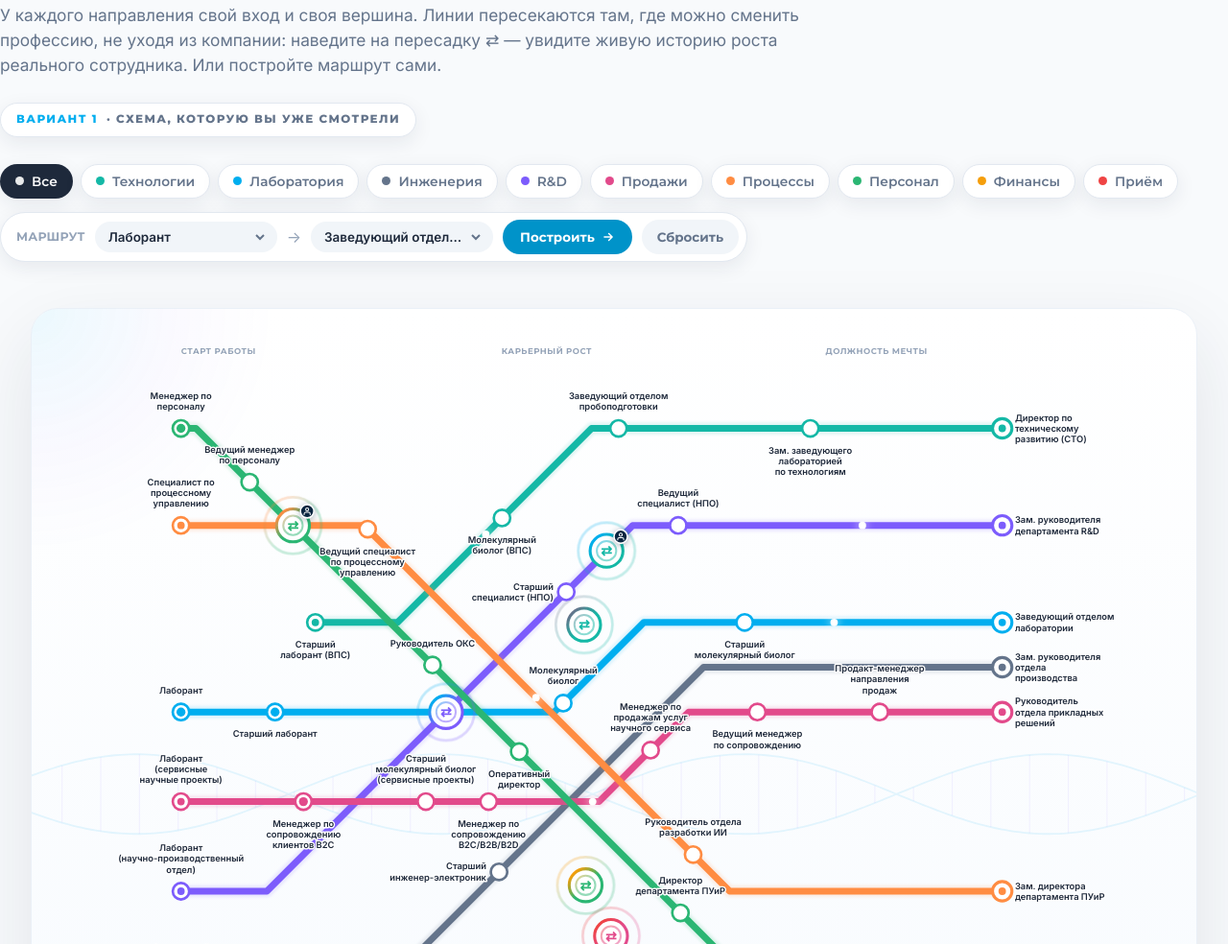
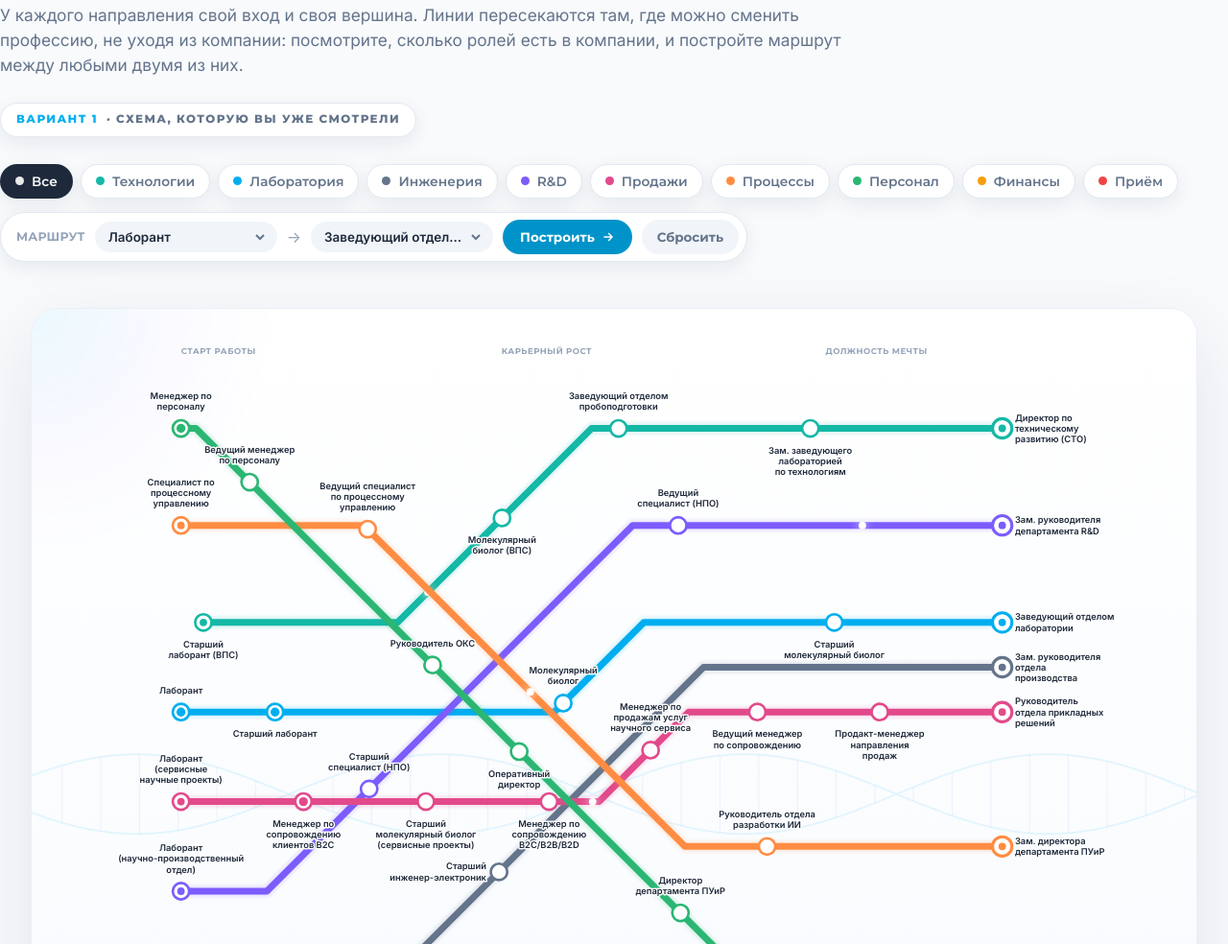
Before and after one commit to varvarayukhina/genomed-career, a plain HTML site: page metro.html in a window 1280 px wide. Shown: the part 156-1140 px from the top of the page at 96% size. Drawn offline with Linux system fonts and the light colour scheme.

Commit message:
Обе карты: компактизация веток, подписи разведены без наложений и не лежат на чужих линиях; на верхней убраны переходы, вместо них общий текст о выборе пути

```diff
--- a/metro.html
+++ b/metro.html
@@ -256,6 +256,13 @@
     letter-spacing:-.02em; margin:26px 0 0; line-height:1.15}
   .vsplit p.lead{margin-top:12px}
   .vframe{width:100%; border:0; display:block; margin-top:8px; background:transparent}
+
+  .about{margin:26px 0 0;background:#fff;border:1px solid #E7EDF4;border-radius:18px;
+    padding:22px 26px;box-shadow:var(--shadow-sm)}
+  .about h3{font-family:var(--display);font-weight:800;font-size:1.18rem;margin:0 0 10px}
+  .about p{margin:0 0 10px;font-size:.95rem;line-height:1.65;color:var(--muted);max-width:62em}
+  .about p:last-child{margin-bottom:0}
+  .about b{color:var(--ink);font-weight:700}
 </style>
 </head>
 <body>
@@ -263,7 +270,7 @@
 <div class="wrap top">
   <span class="eyebrow">Карта карьеры</span>
   <h1>Как бывает в Геномед</h1>
-  <p class="lead">У каждого направления свой вход и своя вершина. Линии пересекаются там, где можно сменить профессию, не уходя из компании: наведите на пересадку&nbsp;⇄&nbsp;— увидите живую историю роста реального сотрудника. Или постройте маршрут сами.</p>
+  <p class="lead">У каждого направления свой вход и своя вершина. Линии пересекаются там, где можно сменить профессию, не уходя из компании: посмотрите, сколько ролей есть в компании, и постройте маршрут между любыми двумя из них.</p>
 
   <span class="vlabel"><b>Вариант 1</b> · схема, которую вы уже смотрели</span>
 
@@ -303,9 +310,22 @@
     </div>
   </div>
   <aside class="panel" id="panel"><div id="panelBody"></div></aside>
+
+  <div class="about">
+    <h3>Здесь много дорог, и все они рабочие</h3>
+    <p>На схеме&nbsp;— <b>46 должностей</b> из девяти направлений: лаборатория и технологии, наука и разработка,
+    приём биоматериала и качество, клиентский сервис и продажи, процессы, персонал, финансы, инженерия.
+    Все они существуют в компании прямо сейчас, и за каждой стоят живые люди, которые работают бок о бок.</p>
+    <p>Мы не считаем, что путь у всех должен быть один. Кто-то растёт вглубь своей профессии,
+    кто-то через несколько лет пробует соседнее направление и начинает заново&nbsp;— и это нормально.
+    Линии на схеме идут рядом и пересекаются именно поэтому: <b>вы выбираете маршрут сами</b>,
+    а мы помогаем его пройти.</p>
+    <p>Наведите на любую станцию, чтобы узнать о роли. Или соберите маршрут наверху&nbsp;—
+    от той должности, с которой начинаете, до той, к которой хотите прийти.</p>
+  </div>
   <p class="hint">
     <svg width="15" height="15" viewBox="0 0 24 24" fill="none" stroke="#94A3B8" stroke-width="2" style="flex:none;margin-top:2px"><circle cx="12" cy="12" r="9"/><path d="M12 8h.01M11 12h1v4h1"/></svg>
-    Слева — старт работы, справа — должность мечты. Наведите на станцию — узнаете о роли; на пересадку&nbsp;⇄&nbsp;(там, где линии пересекаются) — всплывёт живая история роста. Пульсирующие точки — открытые вакансии. Нажмите — откроются карточка и отклик.
+    Слева — старт работы, справа — должность мечты. Наведите на станцию — узнаете о роли; Пульсирующие точки — открытые вакансии. Нажмите — откроются карточка и отклик.
   </p>
 </div>
 
@@ -418,11 +438,11 @@
   /* ===== ГЕОМЕТРИЯ: пересекающиеся линии. У каждой свой старт (слева) и финиш (справа) ===== */
   const ROUTES = {
     lab: [[200, 540], [700, 540], [820, 420], [1300, 420]],
-    tech: [[380, 420], [490, 420], [750, 160], [1300, 160]],
+    tech: [[230, 420], [490, 420], [750, 160], [1300, 160]],
     rnd: [[200, 780], [315, 780], [805, 290], [1300, 290]],
     eng: [[200, 1160], [220, 1160], [900, 480], [1300, 480]],
     cs: [[200, 660], [760, 660], [880, 540], [1300, 540]],
-    proc: [[200, 290], [445, 290], [935, 780], [1300, 780]],
+    proc: [[200, 290], [445, 290], [875, 720], [1300, 720]],
     hr: [[200, 160], [220, 160], [960, 900], [1300, 900]],
     fin: [[200, 900], [875, 900], [1025, 1050], [1300, 1050]],
     ops: [[200, 1030], [925, 1030], [1075, 1180], [1300, 1180]],
@@ -433,15 +453,15 @@
     'lab-0':[200, 540],
     'lab-1':[326, 540],
     'lab-2':[712, 528],
-    'lab-3':[955, 420],
+    'lab-3':[1075, 420],
     'lab-4':[1300, 420],
-    'tech-0':[380, 420],
+    'tech-0':[230, 420],
     'tech-1':[630, 280],
     'tech-2':[786, 160],
     'tech-3':[1043, 160],
     'tech-4':[1300, 160],
     'rnd-0':[200, 780],
-    'rnd-1':[716, 379],
+    'rnd-1':[452, 643],
     'rnd-2':[866, 290],
     'rnd-3':[1300, 290],
     'eng-0':[200, 1160],
@@ -450,15 +470,15 @@
     'cs-0':[200, 660],
     'cs-1':[364, 660],
     'cs-2':[528, 660],
-    'cs-3':[612, 660],
+    'cs-3':[693, 660],
     'cs-4':[829, 591],
     'cs-5':[972, 540],
     'cs-6':[1136, 540],
     'cs-7':[1300, 540],
     'proc-0':[200, 290],
     'proc-1':[450, 295],
-    'proc-2':[886, 731],
-    'proc-3':[1300, 780],
+    'proc-2':[985, 720],
+    'proc-3':[1300, 720],
     'hr-0':[200, 160],
     'hr-1':[292, 232],
     'hr-2':[537, 477],
@@ -479,15 +499,15 @@
   };
   const POS = {}; for(const id in COORD) POS[id]={x:COORD[id][0], y:COORD[id][1]};
   const X = s => POS[s.id].x, Y = s => POS[s.id].y;
-  const LP = {"lab-0": "up", "lab-1": "down", "lab-2": "up", "lab-3": "down", "lab-4": "right", "tech-0": "down", "tech-1": "down", "tech-2": "up", "tech-3": "down", "tech-4": "right", "rnd-0": "up", "rnd-1": "left", "rnd-2": "up", "rnd-3": "right", "eng-0": "up", "eng-1": "left", "eng-2": "right", "cs-0": "up", "cs-1": "down", "cs-2": "up", "cs-3": "down", "cs-4": "up", "cs-5": "down", "cs-6": "up", "cs-7": "right", "proc-0": "up", "proc-1": "down", "proc-2": "up", "proc-3": "right", "hr-0": "up", "hr-1": "up", "hr-2": "up", "hr-3": "down", "hr-4": "up", "hr-5": "down", "hr-6": "right", "fin-0": "up", "fin-1": "down", "fin-2": "up", "fin-3": "right", "ops-0": "up", "ops-1": "down", "ops-2": "up", "ops-3": "down", "ops-4": "up", "ops-5": "right"};
+  const LP = {"lab-0": "up", "lab-1": "down", "lab-2": "up", "lab-3": "down", "lab-4": "right", "tech-0": "down", "tech-1": "down", "tech-2": "up", "tech-3": "down", "tech-4": "right", "rnd-0": "up", "rnd-1": "up", "rnd-2": "up", "rnd-3": "right", "eng-0": "up", "eng-1": "left", "eng-2": "right", "cs-0": "up", "cs-1": "down", "cs-2": "down", "cs-3": "down", "cs-4": "up", "cs-5": "down", "cs-6": "down", "cs-7": "right", "proc-0": "up", "proc-1": "up", "proc-2": "up", "proc-3": "right", "hr-0": "up", "hr-1": "up", "hr-2": "up", "hr-3": "down", "hr-4": "up", "hr-5": "down", "hr-6": "right", "fin-0": "up", "fin-1": "down", "fin-2": "up", "fin-3": "right", "ops-0": "up", "ops-1": "down", "ops-2": "up", "ops-3": "down", "ops-4": "up", "ops-5": "right"};
 
   /* пересадочные узлы = перекрёстки линий, с живой историей */
   const HUBS = [
-    { x:770, y:324, lines:["lab", "tech"], title:"Лаборатория ↔ технологии", note:"Освоив секвенирование, из лаборатории переходят в NGS-технологии и производство.", story:{mono:"ДЯ",name:"Данилевская Я.Е.",role:"сменила направление внутри компании",text:"Пришла лаборантом, перешла в секвенирование и стала молекулярным биологом, затем — сменила направление."}, edges:[["lab-2", "tech-1"]] },
+    { x:785, y:290, lines:["lab", "tech"], title:"Лаборатория ↔ технологии", note:"Освоив секвенирование, из лаборатории переходят в NGS-технологии и производство.", story:{mono:"ДЯ",name:"Данилевская Я.Е.",role:"сменила направление внутри компании",text:"Пришла лаборантом, перешла в секвенирование и стала молекулярным биологом, затем — сменила направление."}, edges:[["lab-2", "tech-1"]] },
     { x:555, y:540, lines:["lab", "rnd"], title:"Лаборатория ↔ R&D", note:"С позиций лаборатории уходят в научно-производственный отдел и разработку методик.", edges:[["lab-0", "rnd-0"]] },
-    { x:740, y:423, lines:["eng", "tech"], title:"Технологии ↔ инженерия", note:"Из инженерии и эксплуатации переходят в технологии и производство лаборатории — приборы и методики рядом.", edges:[["eng-1", "tech-1"]] },
-    { x:776, y:840, lines:["ops", "cs"], title:"Приём ↔ лаборатория и продажи", note:"С приёма биоматериала переходят в лабораторию и клиентский сервис — образец начинает путь здесь.", edges:[["ops-1", "lab-1"]] },
-    { x:742, y:772, lines:["fin", "hr"], title:"Финансы ↔ управление", note:"Финансовый учёт и управление сходятся в большом руководстве компании.", edges:[["fin-1", "hr-3"]] },
+    { x:825, y:320, lines:["eng", "tech"], title:"Технологии ↔ инженерия", note:"Из инженерии и эксплуатации переходят в технологии и производство лаборатории — приборы и методики рядом.", edges:[["eng-1", "tech-1"]] },
+    { x:978, y:860, lines:["ops", "cs"], title:"Приём ↔ лаборатория и продажи", note:"С приёма биоматериала переходят в лабораторию и клиентский сервис — образец начинает путь здесь.", edges:[["ops-1", "lab-1"]] },
+    { x:992, y:975, lines:["fin", "hr"], title:"Финансы ↔ управление", note:"Финансовый учёт и управление сходятся в большом руководстве компании.", edges:[["fin-1", "hr-3"]] },
     { x:350, y:290, lines:["proc", "hr"], title:"Процессы ↔ управление", note:"Процессное управление и HR сходятся в большом управлении: департамент процессного управления и развития.", story:{mono:"КН",name:"Коземаслова Н.В.",role:"Руководитель отдела разработки ИИ",text:"Начинала в процессном управлении. Когда открыли отдел разработки ИИ — пригласили его возглавить."}, edges:[["proc-1", "hr-2"]] },
   ];
 
@@ -594,33 +614,7 @@
     svg.addEventListener('pointerleave', hxDeactivate);
   }
 
-  /* ---- пересадочные узлы ---- */
-  HUBS.forEach((h,i)=>{
-    const cols=h.lines.map(lineColor);
-    const grad=make('linearGradient',{id:'hg'+i, gradientUnits:'userSpaceOnUse', x1:h.x-16,y1:h.y-16,x2:h.x+16,y2:h.y+16});
-    grad.appendChild(make('stop',{offset:'0%','stop-color':cols[0]}));
-    grad.appendChild(make('stop',{offset:'55%','stop-color':cols[Math.floor(cols.length/2)]}));
-    grad.appendChild(make('stop',{offset:'100%','stop-color':cols[cols.length-1]}));
-    defs.appendChild(grad);
-    const g=make('g',{class:'hub','data-hub':i, tabindex:0, role:'button'});
-    g.appendChild(make('circle',{cx:h.x, cy:h.y, r:26, class:'hub__halo', fill:'none', stroke:'url(#hg'+i+')','stroke-width':2.4}));
-    g.appendChild(make('circle',{cx:h.x, cy:h.y, r:34, class:'st__hit'}));
-    g.appendChild(make('circle',{cx:h.x, cy:h.y, r:22, class:'hub__r', stroke:'url(#hg'+i+')','stroke-width':5.5}));g.appendChild(make('circle',{cx:h.x, cy:h.y, r:13, class:'hub__r2', fill:'none', stroke:'url(#hg'+i+')','stroke-width':2.6}));
-    const ic=make('text',{x:h.x, y:h.y+6.5, class:'hub__i', fill:cols[Math.floor(cols.length/2)]}); ic.textContent='⇄'; g.appendChild(ic);
-    // маркер живой истории — иконка человечка на пересадке
-    if(h.story){
-      const bx=h.x+19, by=h.y-19;
-      g.appendChild(make('circle',{cx:bx, cy:by, r:9, class:'hub-story', fill:'#0A2540', stroke:'#fff','stroke-width':2}));
-      const ig=make('g',{transform:'translate('+(bx-6)+','+(by-6)+') scale(0.5)', fill:'none', stroke:'#fff','stroke-width':2.6,'stroke-linecap':'round','stroke-linejoin':'round'});
-      ig.appendChild(make('path',{d:'M20 21v-2a4 4 0 0 0-4-4H8a4 4 0 0 0-4 4v2'}));
-      ig.appendChild(make('circle',{cx:12, cy:7, r:4}));
-      ig.setAttribute('pointer-events','none'); g.appendChild(ig);
-    }
-    svg.appendChild(g); g._hub=h;
-    g.addEventListener('pointerenter', ()=>showTipFor(g, hubTipHTML(h)));
-    g.addEventListener('pointerleave', hideTip);
-    g.addEventListener('click', ()=>openHub(h));
-  });
+  /* кружки пересадок убраны — вместо них общий текст под картой */
 
   /* ---- станции ---- */
   STATIONS.forEach(s=>{
@@ -701,7 +695,7 @@
       '<div class="p-default">'+
         '<div class="p-stats"><div class="p-stat p-stat--vac"><b data-count="'+totalVac+'">0</b><span>открытых позиций</span></div>'+
         '<div class="p-stat"><b>'+LINES.length+'</b><span>направлений</div></div>'+
-        '<div class="p-invite">Слева — старт работы, справа — должность мечты. Наведите на станцию, чтобы узнать о роли, на <b>пересадку&nbsp;⇄</b> — увидеть живую историю роста. Или постройте маршрут между любыми ролями наверху.</div>'+
+        '<div class="p-invite">Слева — старт работы, справа — должность мечты. Наведите на станцию, чтобы узнать о роли, Или постройте маршрут между любыми ролями наверху.</div>'+
         '<button class="btn btn--primary" id="seeVac">Показать, где сейчас нанимают</button>'+
       '</div>';
     countUp(panelBody.querySelector('[data-count]'), totalVac);
--- a/v3.html
+++ b/v3.html
@@ -434,7 +434,7 @@
     'tech-3':[1043, 160],
     'tech-4':[1300, 160],
     'rnd-0':[200, 780],
-    'rnd-1':[587, 508],
+    'rnd-1':[452, 643],
     'rnd-2':[866, 290],
     'rnd-3':[1300, 290],
     'eng-0':[200, 1160],
@@ -443,7 +443,7 @@
     'cs-0':[200, 660],
     'cs-1':[364, 660],
     'cs-2':[528, 660],
-    'cs-3':[612, 660],
+    'cs-3':[693, 660],
     'cs-4':[829, 591],
     'cs-5':[972, 540],
     'cs-6':[1136, 540],
@@ -472,15 +472,15 @@
   };
   const POS = {}; for(const id in COORD) POS[id]={x:COORD[id][0], y:COORD[id][1]};
   const X = s => POS[s.id].x, Y = s => POS[s.id].y;
-  const LP = {"lab-0": "up", "lab-1": "down", "lab-2": "up", "lab-3": "up", "lab-4": "right", "tech-0": "down", "tech-1": "down", "tech-2": "up", "tech-3": "down", "tech-4": "right", "rnd-0": "up", "rnd-1": "down", "rnd-2": "up", "rnd-3": "right", "eng-0": "up", "eng-1": "up", "eng-2": "right", "cs-0": "up", "cs-1": "down", "cs-2": "up", "cs-3": "down", "cs-4": "up", "cs-5": "down", "cs-6": "up", "cs-7": "right", "proc-0": "up", "proc-1": "down", "proc-2": "up", "proc-3": "right", "hr-0": "up", "hr-1": "up", "hr-2": "up", "hr-3": "down", "hr-4": "up", "hr-5": "down", "hr-6": "right", "fin-0": "up", "fin-1": "down", "fin-2": "up", "fin-3": "right", "ops-0": "up", "ops-1": "down", "ops-2": "up", "ops-3": "down", "ops-4": "up", "ops-5": "right"};
+  const LP = {"lab-0": "up", "lab-1": "down", "lab-2": "up", "lab-3": "up", "lab-4": "right", "tech-0": "down", "tech-1": "down", "tech-2": "up", "tech-3": "down", "tech-4": "right", "rnd-0": "up", "rnd-1": "up", "rnd-2": "up", "rnd-3": "right", "eng-0": "up", "eng-1": "up", "eng-2": "right", "cs-0": "up", "cs-1": "down", "cs-2": "down", "cs-3": "up", "cs-4": "up", "cs-5": "down", "cs-6": "down", "cs-7": "right", "proc-0": "up", "proc-1": "down", "proc-2": "up", "proc-3": "right", "hr-0": "up", "hr-1": "up", "hr-2": "up", "hr-3": "down", "hr-4": "up", "hr-5": "down", "hr-6": "right", "fin-0": "up", "fin-1": "down", "fin-2": "up", "fin-3": "right", "ops-0": "up", "ops-1": "down", "ops-2": "up", "ops-3": "down", "ops-4": "up", "ops-5": "right"};
 
   /* пересадочные узлы = перекрёстки линий, с живой историей */
   const HUBS = [
-    { x:770, y:324, lines:["lab", "tech"], title:"Лаборатория ↔ технологии", note:"Освоив секвенирование, из лаборатории переходят в NGS-технологии и производство.", story:{mono:"ДЯ",name:"Данилевская Я.Е.",role:"сменила направление внутри компании",text:"Пришла лаборантом, перешла в секвенирование и стала молекулярным биологом, затем — сменила направление."}, edges:[["lab-2", "tech-1"]] },
+    { x:785, y:290, lines:["lab", "tech"], title:"Лаборатория ↔ технологии", note:"Освоив секвенирование, из лаборатории переходят в NGS-технологии и производство.", story:{mono:"ДЯ",name:"Данилевская Я.Е.",role:"сменила направление внутри компании",text:"Пришла лаборантом, перешла в секвенирование и стала молекулярным биологом, затем — сменила направление."}, edges:[["lab-2", "tech-1"]] },
     { x:555, y:540, lines:["lab", "rnd"], title:"Лаборатория ↔ R&D", note:"С позиций лаборатории уходят в научно-производственный отдел и разработку методик.", edges:[["lab-0", "rnd-0"]] },
-    { x:740, y:423, lines:["eng", "tech"], title:"Технологии ↔ инженерия", note:"Из инженерии и эксплуатации переходят в технологии и производство лаборатории — приборы и методики рядом.", edges:[["eng-1", "tech-1"]] },
-    { x:776, y:840, lines:["ops", "cs"], title:"Приём ↔ лаборатория и продажи", note:"С приёма биоматериала переходят в лабораторию и клиентский сервис — образец начинает путь здесь.", edges:[["ops-1", "lab-1"]] },
-    { x:742, y:772, lines:["fin", "hr"], title:"Финансы ↔ управление", note:"Финансовый учёт и управление сходятся в большом руководстве компании.", edges:[["fin-1", "hr-3"]] },
+    { x:825, y:320, lines:["eng", "tech"], title:"Технологии ↔ инженерия", note:"Из инженерии и эксплуатации переходят в технологии и производство лаборатории — приборы и методики рядом.", edges:[["eng-1", "tech-1"]] },
+    { x:978, y:860, lines:["ops", "cs"], title:"Приём ↔ лаборатория и продажи", note:"С приёма биоматериала переходят в лабораторию и клиентский сервис — образец начинает путь здесь.", edges:[["ops-1", "lab-1"]] },
+    { x:992, y:975, lines:["fin", "hr"], title:"Финансы ↔ управление", note:"Финансовый учёт и управление сходятся в большом руководстве компании.", edges:[["fin-1", "hr-3"]] },
     { x:350, y:290, lines:["proc", "hr"], title:"Процессы ↔ управление", note:"Процессное управление и HR сходятся в большом управлении: департамент процессного управления и развития.", story:{mono:"КН",name:"Коземаслова Н.В.",role:"Руководитель отдела разработки ИИ",text:"Начинала в процессном управлении. Когда открыли отдел разработки ИИ — пригласили его возглавить."}, edges:[["proc-1", "hr-2"]] },
   ];
 
```
